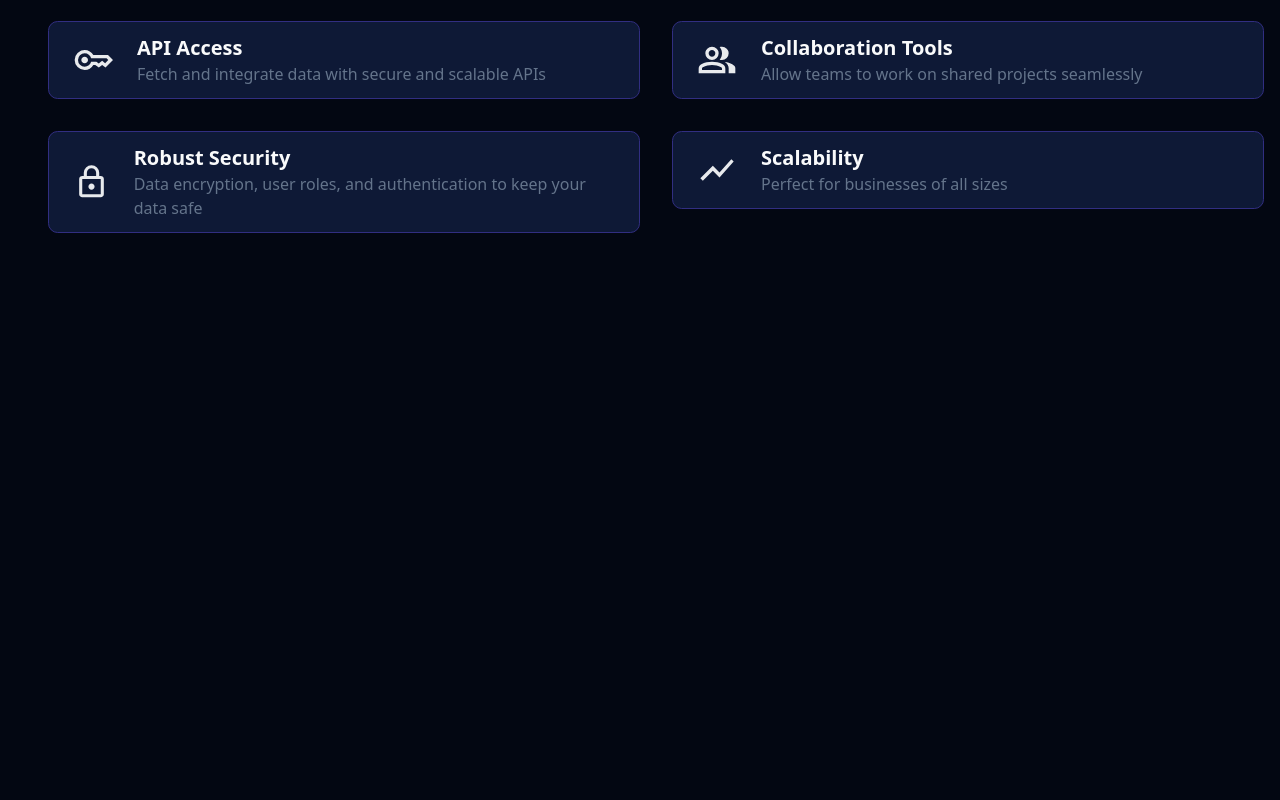
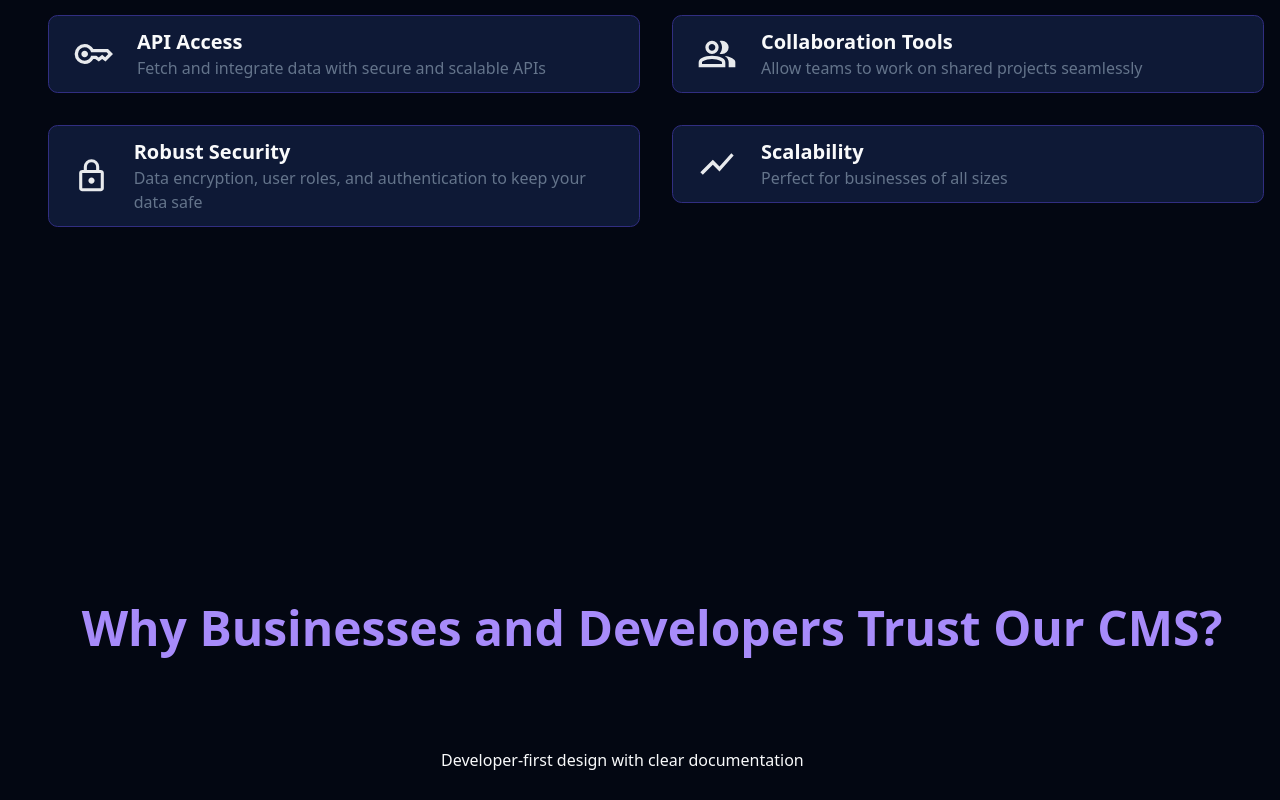
Before and after one commit to diyaprajapati/ContentAura, a React (Vite) app in the folder cms-frontend/: page / in a window 1280 px wide. Shown: the part 1220-2020 px from the top of the page. Before the commit the page ends 1600 px from the top, so only its background shows below. Built offline with nearby package versions, Linux system fonts and the light colour scheme.

Commit message:
added blur feat

```diff
--- a/cms-frontend/package.json
+++ b/cms-frontend/package.json
@@ -15,7 +15,7 @@
     "@radix-ui/react-tabs": "^1.1.2",
     "class-variance-authority": "^0.7.1",
     "clsx": "^2.1.1",
-    "framer-motion": "^11.14.1",
+    "framer-motion": "^11.15.0",
     "lucide-react": "^0.468.0",
     "react": "^18.3.1",
     "react-dom": "^18.3.1",
--- /dev/null
+++ b/cms-frontend/src/components/ui/blur-fade.tsx
@@ -0,0 +1,67 @@
+"use client";
+
+import { useRef } from "react";
+import {
+  AnimatePresence,
+  motion,
+  useInView,
+  UseInViewOptions,
+  Variants,
+} from "framer-motion";
+
+type MarginType = UseInViewOptions["margin"];
+
+interface BlurFadeProps {
+  children: React.ReactNode;
+  className?: string;
+  variant?: {
+    hidden: { y: number };
+    visible: { y: number };
+  };
+  duration?: number;
+  delay?: number;
+  yOffset?: number;
+  inView?: boolean;
+  inViewMargin?: MarginType;
+  blur?: string;
+}
+
+export default function BlurFade({
+  children,
+  className,
+  variant,
+  duration = 0.4,
+  delay = 0,
+  yOffset = 6,
+  inView = false,
+  inViewMargin = "-50px",
+  blur = "6px",
+}: BlurFadeProps) {
+  const ref = useRef(null);
+  const inViewResult = useInView(ref, { once: true, margin: inViewMargin });
+  const isInView = !inView || inViewResult;
+  const defaultVariants: Variants = {
+    hidden: { y: yOffset, opacity: 0, filter: `blur(${blur})` },
+    visible: { y: -yOffset, opacity: 1, filter: `blur(0px)` },
+  };
+  const combinedVariants = variant || defaultVariants;
+  return (
+    <AnimatePresence>
+      <motion.div
+        ref={ref}
+        initial="hidden"
+        animate={isInView ? "visible" : "hidden"}
+        exit="hidden"
+        variants={combinedVariants}
+        transition={{
+          delay: 0.04 + delay,
+          duration,
+          ease: "easeOut",
+        }}
+        className={className}
+      >
+        {children}
+      </motion.div>
+    </AnimatePresence>
+  );
+}
--- a/cms-frontend/src/pages/Home/HomePage.tsx
+++ b/cms-frontend/src/pages/Home/HomePage.tsx
@@ -2,6 +2,7 @@ import { motion } from 'framer-motion'
 import { Button } from '@/components/ui/button'
 import { Link } from 'react-router-dom'
 import KeyFeature from './KeyFeature'
+import WhyUs from './WhyUs'
 
 function HomePage() {
   return (
@@ -50,6 +51,7 @@ function HomePage() {
         </div>
       </motion.div>
       <KeyFeature />
+      <WhyUs />
     </>
   )
 }
--- a/cms-frontend/src/pages/Home/KeyFeature.tsx
+++ b/cms-frontend/src/pages/Home/KeyFeature.tsx
@@ -1,5 +1,6 @@
 import keyFet from './keyFet.json'
 import { motion } from 'framer-motion'
+import BlurFade from "@/components/ui/blur-fade";
 
 export default function KeyFeature() {
   return (
@@ -15,18 +16,10 @@ export default function KeyFeature() {
             }
           }}
           >Key Features</motion.div>
-        <motion.div className='grid md:grid-cols-2 m-4 gap-3 justify-between md:ml-12 md:gap-8'
-        initial={{
-            x:-20
-          }}
-          animate = {{
-            x:0,
-            transition: {
-              duration: 0.75
-            }
-          }}>
+        <div className='grid md:grid-cols-2 m-4 gap-3 justify-between md:ml-12 md:gap-8'>
             {keyFet.map((fet) => (
                 <div>
+                    <BlurFade inView>
                     <div className='flex flex-row px-6 py-3 bg-[#0e1936] rounded-lg border border-indigo-900 cursor-pointer hover:bg-[#0c142b] hover:border-indigo-950 gap-6'>
                         <div className='mr-15 flex items-center'>
                             <img
@@ -41,9 +34,10 @@ export default function KeyFeature() {
                             </div>
                         </div>
                     </div>
+            </BlurFade>
                 </div>
             ))}
-        </motion.div>
+        </div>
     </div>
   )
 }
--- /dev/null
+++ b/cms-frontend/src/pages/Home/WhyUs.tsx
@@ -0,0 +1,16 @@
+import whyUs from './whyUs.json'
+
+export default function WhyUs() {
+  return (
+    <div className='flex flex-col items-center h-screen md:justify-center'>
+        <div className='flex justify-center text-4xl font-bold text-violet-400 mb-16 mt-14 md:text-5xl md:mb-20 ml-6'>
+            Why Businesses and Developers Trust Our CMS?
+        </div>
+        <div className='flex flex-col m-4 gap-5 justify-between md:ml-12 md:gap-8'>
+            {whyUs.map((why) => (
+                <div className=''>{why.txt}</div>
+            ))}
+        </div>
+    </div>
+  )
+}
--- /dev/null
+++ b/cms-frontend/src/pages/Home/whyUs.json
@@ -0,0 +1,17 @@
+[
+    {
+        "txt": "Developer-first design with clear documentation"
+    },
+    {
+        "txt": "Highly customizable schemas for unique business needs"
+    },
+    {
+        "txt": "Seamless API integration with your existing systems"
+    },
+    {
+        "txt": "Scalable infrastructure for growing projects"
+    },
+    {
+        "txt": "24/7 customer support for troubleshooting and guidance"
+    }
+]
```
Also changed, not shown: 1 other file (tests, documents, lock files or other folders).
